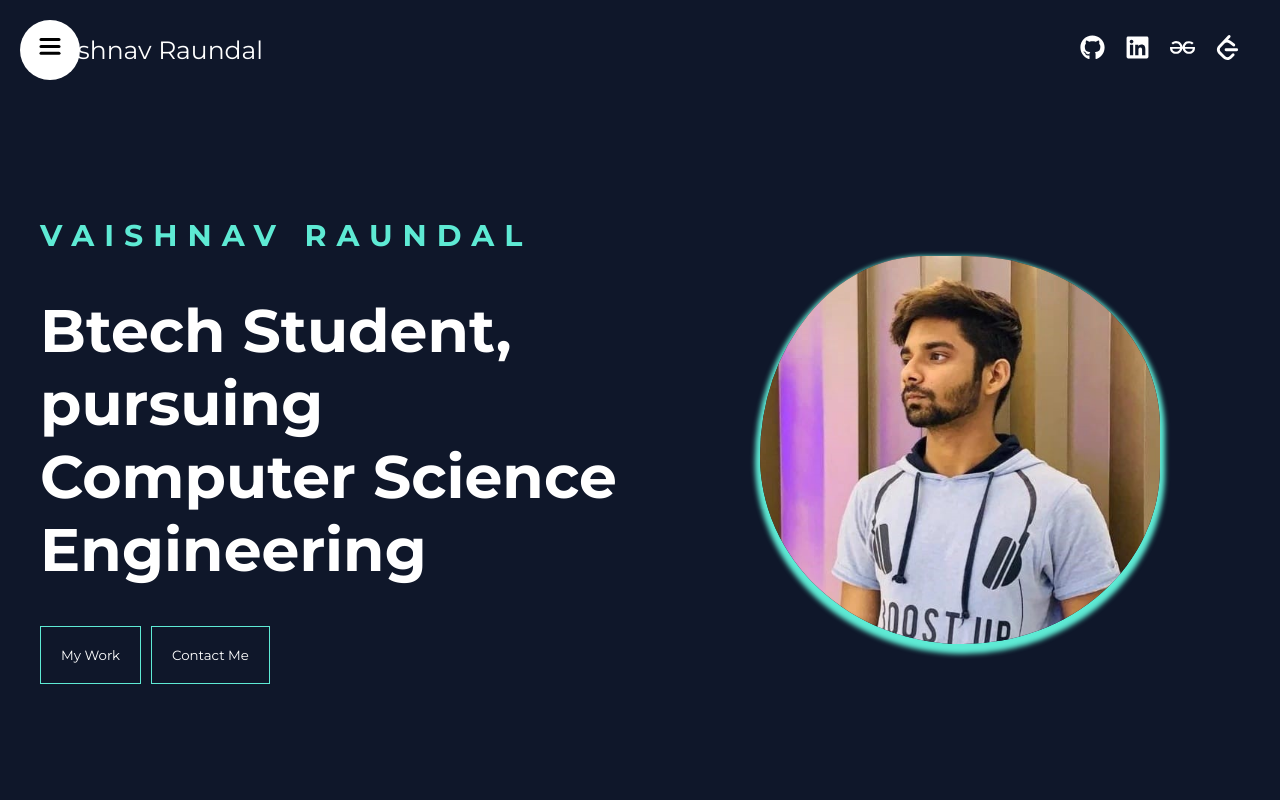
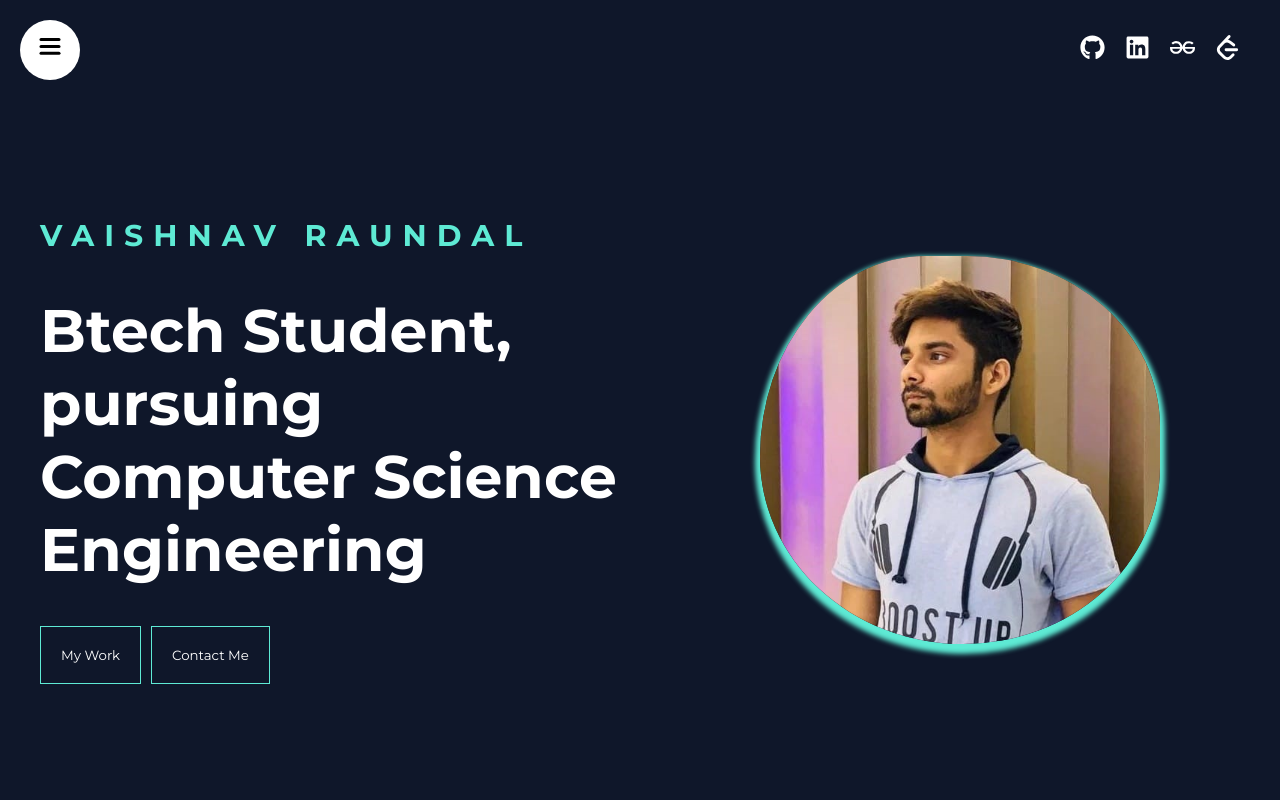
Before and after one commit to VaishnavRaundal1401/Portfolio, a React (Create React App) app: page / in a window 1280 px wide. Shown: the top 800 px of the page. Built offline with nearby package versions, Linux system fonts and the light colour scheme; grey boxes are pictures that could not be loaded.

Commit message:
checking if the changes are applied on deployed site

```diff
--- a/src/components/Navbar/Navbar.jsx
+++ b/src/components/Navbar/Navbar.jsx
@@ -17,7 +17,7 @@ const Navbar = () => {
               initial={{opacity:0, scale:0}}
               animate={{opacity:1, scale:1}}
               transition={{duration:0.5}}
-            >Vaishnav Raundal</motion.span>
+            ></motion.span>
             <motion.div className="social"
               initial={{opacity:0, scale:0}}
               animate={{opacity:1, scale:1}}
```
